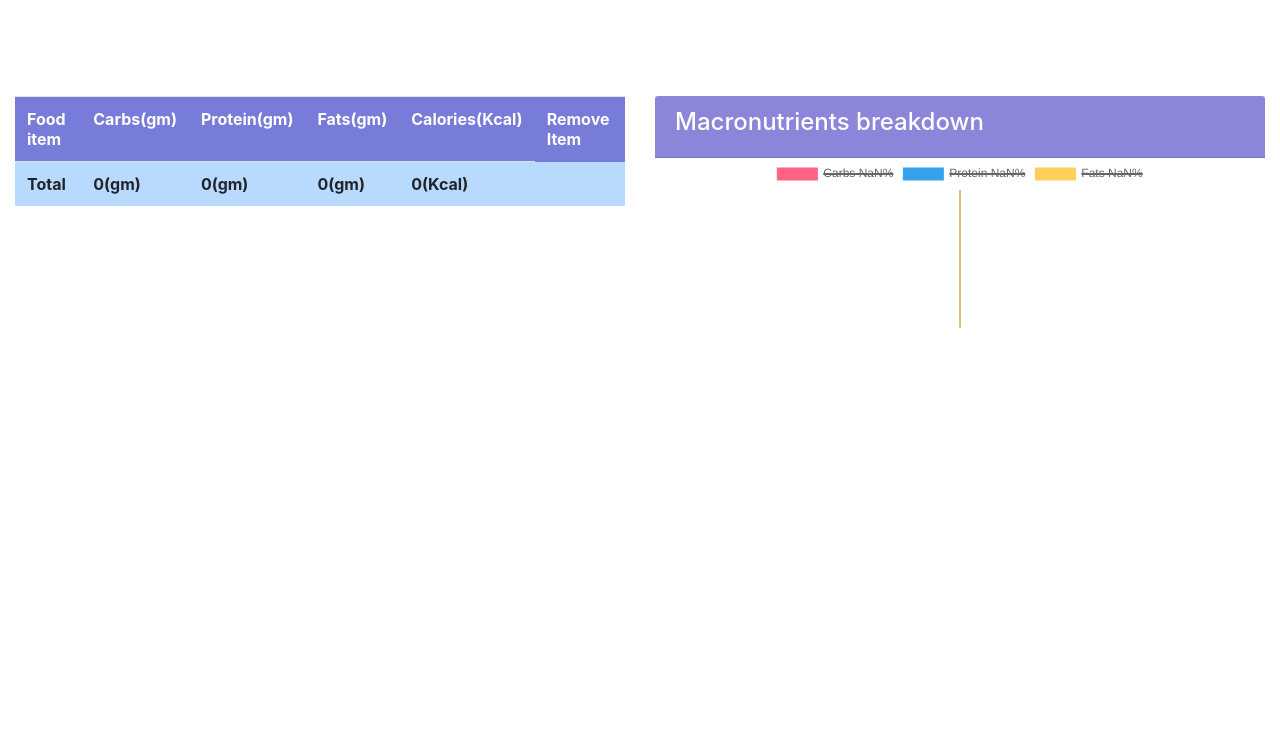
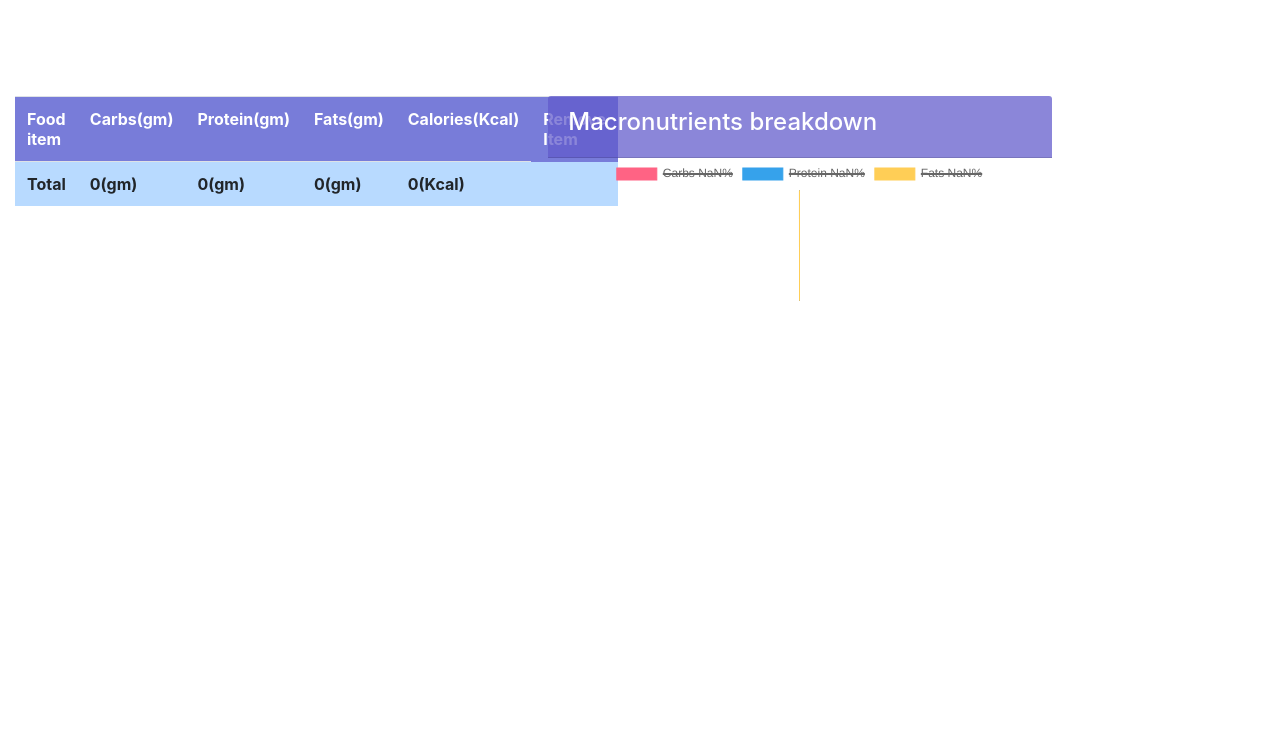
Before and after one commit to leonorlyn/macronutrient_info_app, a Django app: page / in a window 1280 px wide. Shown: the part 432-1169 px from the top of the page. After the commit the page ends 733 px from the top, so only its background shows below. Run offline with Django 4.2, Linux system fonts and the light colour scheme; data that the repository does not hold is empty; some libraries are stand-ins or nearby versions.

Commit message:
style change2

```diff
--- a/myapp/templates/myapp/index.html
+++ b/myapp/templates/myapp/index.html
@@ -71,7 +71,7 @@
 
 
             <div class="row section-margin">
-                <div class="col-md-6">
+                <div class="col-md-5">
                     <table id="table" class="table table-striped table-primary">
                         <tr class="custom-navbar text-white">
                             <th>Food item</th>
@@ -106,7 +106,7 @@
                     </table>
                 </div>
 
-                <div class="col-md-6">
+                <div class="col-md-5">
                     <div class="card-header text-white custom-navbar">
                         <h4>Macronutrients breakdown</h4>
                     </div>
```
